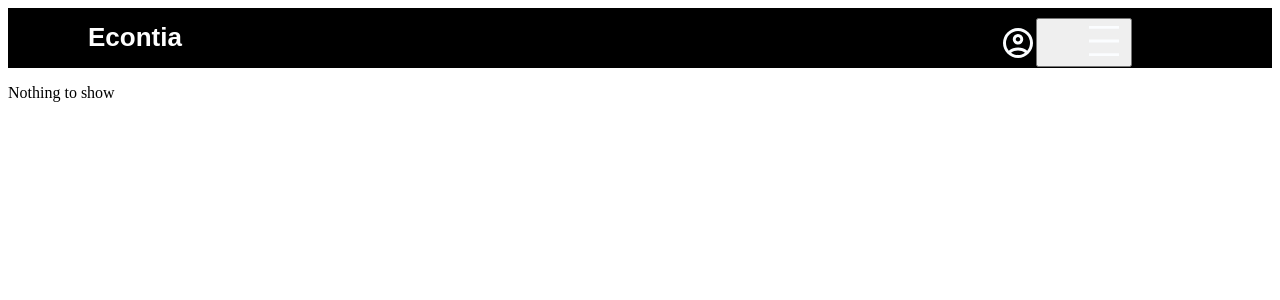
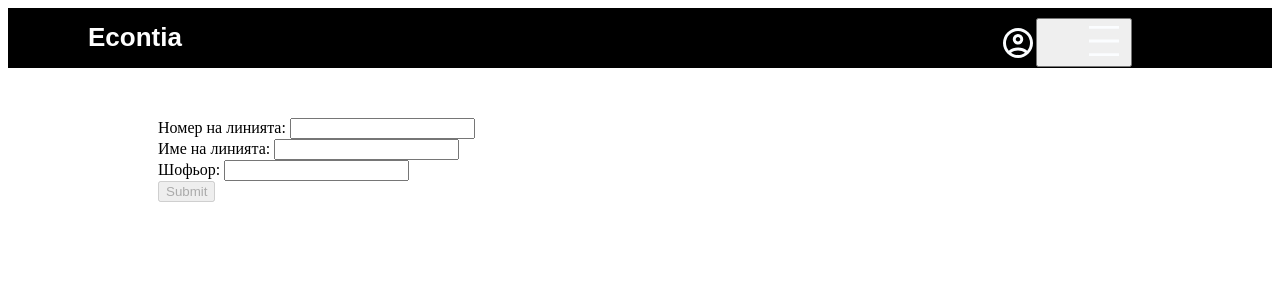
Before and after one commit to NixanV/Econtia-App, a React (Create React App) app in the folder client/: page /nov-tovarene in a window 1280 px wide. Shown: the top 300 px of the page. Built offline with nearby package versions, Linux system fonts and the light colour scheme.

Commit message:
submit button is disabled until textareas are empty

```diff
--- a/client/src/components/NovTovarene/NovTovarene.jsx
+++ b/client/src/components/NovTovarene/NovTovarene.jsx
@@ -15,7 +15,18 @@ export const NovTovarene = () => {
         opened: false,
     });
 
-    const [loadedData, setLoadedData] = useState(false);
+
+    const validateInput = () => {
+        return(
+            data.numberOfLine.trim() !== "" &&
+            data.nameOfLine.trim() !== "" &&
+            data.driver.trim() !== ""
+        )
+    }
+
+
+
+    const [loadedData, setLoadedData] = useState(validateInput());
 
     const changeHandler = (e) => {
         setData( state => ({
@@ -23,8 +34,13 @@ export const NovTovarene = () => {
             [e.target.name]: e.target.value
             })
         )
-        setLoadedData(true)
+        setLoadedData(validateInput())
+        console.log(data.nameOfLine);
+        console.log(validateInput());
+
     }
+
+
 
     const onSubmitHandler = async (e, info) => {
         e.preventDefault();
@@ -32,14 +48,11 @@ export const NovTovarene = () => {
         console.log(res._id);
 
          navigate(`/tovarene/${res._id}`, {replace: true})
-
-
     }
 
     return(
-        <>
-            {loadedData ?
-                (<Form onSubmit={(e) => onSubmitHandler(e, data)}>
+
+        <Form onSubmit={(e) => onSubmitHandler(e, data)} className={style["form-nov-tovarene"]}>
             <Form.Group className={style["mb-3"]} controlId="formBasicEmail">
                 <Form.Label>Номер на линията: </Form.Label>
                 <Form.Control
@@ -70,23 +83,10 @@ export const NovTovarene = () => {
                 />
             </Form.Group>
 
-                    <Button variant="primary" type="submit">
+            <Button variant="primary" type="submit" disabled={!loadedData}>
                 Submit
             </Button>
-                </Form>)
-                :(
-
-                    <>
-                        <p>Nothing to show</p>
-                    </>
+        </Form>
     )
 
 }
-        </>
-
-
-
-
-    )
-
-}
--- a/client/src/components/NovTovarene/novTovarene.module.css
+++ b/client/src/components/NovTovarene/novTovarene.module.css
@@ -1,6 +1,11 @@
 .main-section{
     margin-top: 130px;
     margin-left: 150px;
+}
+
+.form-nov-tovarene{
+  margin-top: 50px;
+  margin-left: 150px;
 }
 
 .input-text{
```
Lines whose indentation alone changed are shown as unchanged.
